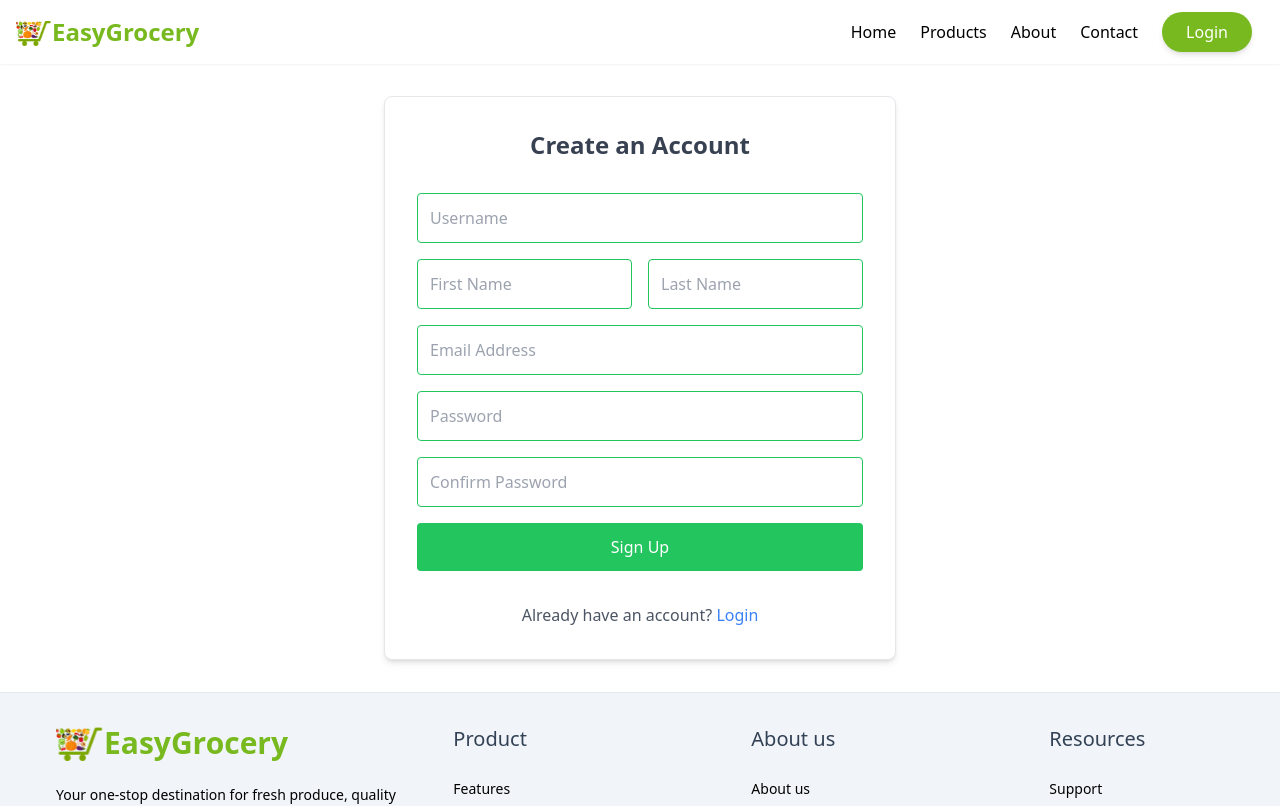
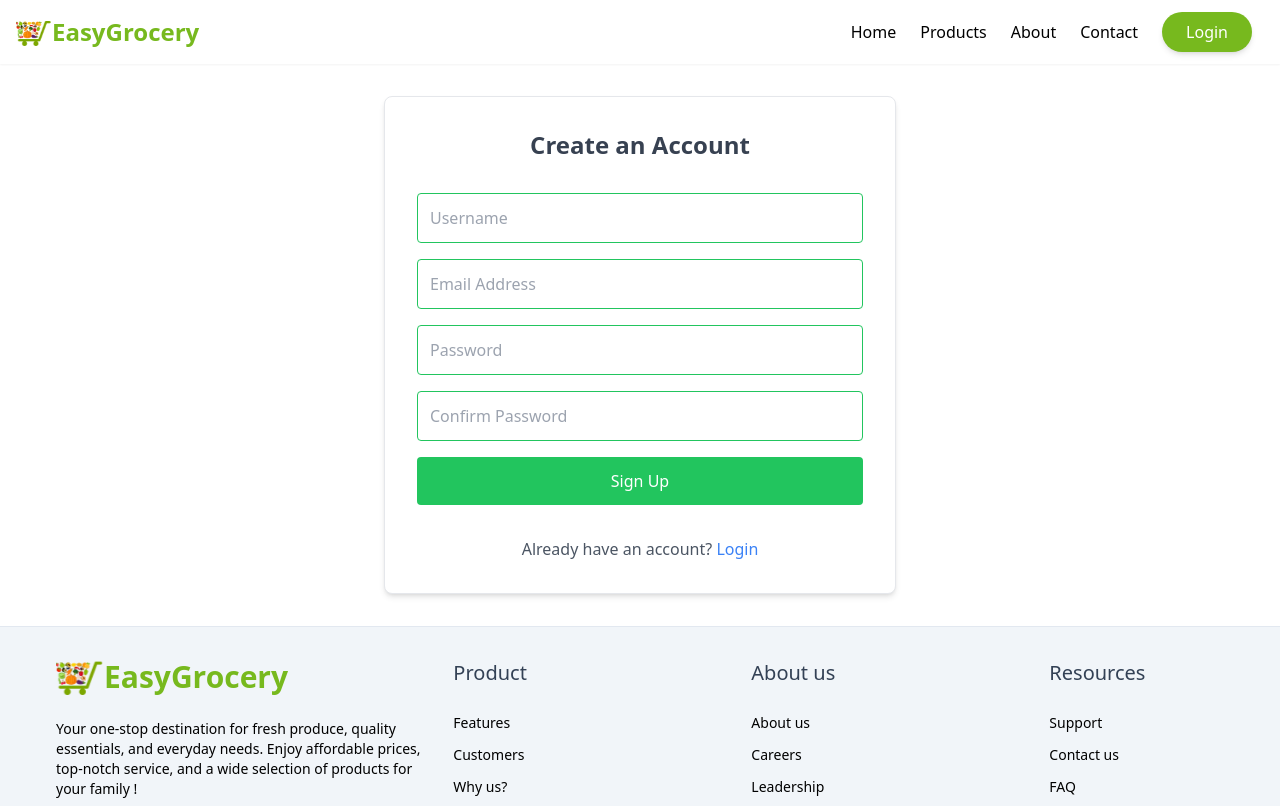
Before and after one commit to mohammadimrans0/EasyGrocery, a Next.js app: page /auth/signup in a window 1280 px wide. Shown: the top 806 px of the page. Built offline with nearby package versions, Linux system fonts and the light colour scheme.

Commit message:
api updated

```diff
--- a/src/app/auth/login/page.tsx
+++ b/src/app/auth/login/page.tsx
@@ -3,7 +3,6 @@ import { useState } from 'react';
 import axios from 'axios';
 import { useRouter } from 'next/navigation';
 import { ToastContainer, toast } from 'react-toastify';
-import 'react-toastify/dist/ReactToastify.css';
 
 export default function Login() {
   const [username, setUsername] = useState('');
@@ -29,8 +28,8 @@ export default function Login() {
       });
 
       if (response.data.token) {
-        localStorage.setItem('token', response.data.token);
-        localStorage.setItem('user_id', response.data.user_id);
+        localStorage.setItem('easygrocery_auth_token', response.data.token);
+        localStorage.setItem('easygrocery_user_id', response.data.user_id);
 
         toast.success('Login successful! Redirecting...');
 
--- a/src/app/auth/signup/page.tsx
+++ b/src/app/auth/signup/page.tsx
@@ -8,8 +8,6 @@ import 'react-toastify/dist/ReactToastify.css';
 export default function Signup() {
   const [formData, setFormData] = useState({
     username: '',
-    first_name: '',
-    last_name: '',
     email: '',
     password: '',
     confirm_password: '',
@@ -39,7 +37,7 @@ export default function Signup() {
     setIsLoading(true);
 
     try {
-      const response = await axios.post('https://easygrocery-server.onrender.com/api/user/register/', formData);
+      const response = await axios.post('https://easygrocery-server.onrender.com/api/user/signup/', formData);
 
       if (response.status === 200) {
         toast.success('Signup successful! Redirecting to login...');
@@ -74,30 +72,6 @@ export default function Signup() {
               required
               className="w-full border p-3 rounded border-green-500"
             />
-          </div>
-          <div className="flex space-x-4">
-            <div className="w-1/2">
-              <input
-                type="text"
-                name="first_name"
-                placeholder="First Name"
-                value={formData.first_name}
-                onChange={handleInputChange}
-                required
-                className="w-full border p-3 rounded border-green-500"
-              />
-            </div>
-            <div className="w-1/2">
-              <input
-                type="text"
-                name="last_name"
-                placeholder="Last Name"
-                value={formData.last_name}
-                onChange={handleInputChange}
-                required
-                className="w-full border p-3 rounded border-green-500"
-              />
-            </div>
           </div>
           <div>
             <input
--- a/src/app/dashboard/user/profile/page.tsx
+++ b/src/app/dashboard/user/profile/page.tsx
@@ -7,6 +7,8 @@ import { UserProfile } from '@/constants/types';
 
 export default function Profile() {
   const { profileData, error, isLoading, updateProfile } = useUserProfile();
+
+  console.log(profileData);
 
   // State to track the editing mode and the updated profile data
   const [isEditing, setIsEditing] = useState(false);
@@ -71,22 +73,22 @@ export default function Profile() {
 
         <div className="flex justify-center mt-4">
           <div className="relative">
+            <Image
+              src={updatedProfile?.image || profileData.image}
+              alt="Profile"
+              width={96}
+              height={96}
+              className="rounded-full border-2 border-gray-300"
+              priority={true}
+            />
             {/* <Image
-              src={updatedProfile?.image || profileData.image || '/images/avatar.png'}
+              src= '/images/avatar.png'
               alt="Profile"
               width={96}
               height={96}
               className="rounded-full border-2 border-gray-300"
               priority={true}
             /> */}
-            <Image
-              src= '/images/avatar.png'
-              alt="Profile"
-              width={96}
-              height={96}
-              className="rounded-full border-2 border-gray-300"
-              priority={true}
-            />
             {isEditing && (
               <input
                 type="file"
--- a/src/components/layout/Navbar.tsx
+++ b/src/components/layout/Navbar.tsx
@@ -91,12 +91,12 @@ const Navbar = () => {
                   >
                     <div className="relative inline-flex items-center justify-center text-white">
                       <Image
-                        // src={profileData.image || "/fallback_image_url.jpg"}
-                        src="/images/avatar.png"
+                        src={profileData.image || "/fallback_image_url.jpg"}
+                        // src="/images/avatar.png"
                         alt="User Profile"
                         title={`${profileData.user.first_name} ${profileData.user.last_name}`}
                         width={36}
-                        height={36}
+                        height={16}
                         className="border-2 border-slate-500 rounded-full"
                       />
                     </div>
--- a/src/lib/api/auth/handleLogout.ts
+++ b/src/lib/api/auth/handleLogout.ts
@@ -10,8 +10,8 @@ export const logout = async () => {
 
     if (response.ok) {
       // Logout successful
-      localStorage.removeItem('user_id');
-      localStorage.removeItem('token');
+      localStorage.removeItem('easygrocery_user_id');
+      localStorage.removeItem('easygrocery_auth_token');
       console.log('Logout successful');
       window.location.href = '/auth/login';
     } else {
--- a/src/lib/api/user/addDeposit.ts
+++ b/src/lib/api/user/addDeposit.ts
@@ -8,7 +8,7 @@ export const addDeposit = async (amount: number) => {
       throw new Error('User ID not found');
     }
 
-    const response = await axios.post('https://easygrocery-server.onrender.com/api/user_profile/deposit/', {
+    const response = await axios.post('https://easygrocery-server.onrender.com/api/user/deposit/', {
       user: userId,
       amount,
     });
--- a/src/lib/api/user/getPurchasedList.ts
+++ b/src/lib/api/user/getPurchasedList.ts
@@ -35,7 +35,7 @@ export const usePurchasedList = () => {
 
         // Fetch the purchased list
         const purchaseResponse = await axios.get(
-          `https://easygrocery-server.onrender.com/api/user_profile/purchase-history/?user=${userId}`
+          `https://easygrocery-server.onrender.com/api/user/purchase-history/?user=${userId}`
         );
         const purchases = purchaseResponse.data.results;
         setPurchasedList(purchases);
--- a/src/lib/api/user/getUserId.ts
+++ b/src/lib/api/user/getUserId.ts
@@ -1,6 +1,6 @@
 export const getUserId = () => {
     if (typeof window !== 'undefined') {
-      return localStorage.getItem('user_id');
+      return localStorage.getItem('easygrocery_user_id');
     }
     return null;
   };
--- a/src/lib/api/user/getUserProfile.ts
+++ b/src/lib/api/user/getUserProfile.ts
@@ -3,10 +3,6 @@ import axios from 'axios';
 import { UserProfile } from '@/constants/types';
 import { getUserId } from '@/lib/api/user/getUserId';
 
-// Define the API response structure
-interface UserProfileResponse {
-  results: UserProfile[];
-}
 
 export const useUserProfile = () => {
   const [profileData, setProfileData] = useState<UserProfile | null>(null);
@@ -24,11 +20,15 @@ export const useUserProfile = () => {
 
     const fetchProfile = async () => {
       try {
-        const response = await axios.get<UserProfileResponse>(
-          `https://easygrocery-server.onrender.com/api/user_profile/profile/?user=${userId}`,
+        const response = await axios.get<UserProfile>(
+          `https://easygrocery-server.onrender.com/api/user/profiles/${userId}`,
           { headers: { 'Content-Type': 'application/json' } }
         );
-        setProfileData(response.data.results[0]);
+
+        if(response){
+          setProfileData(response.data);
+        }
+
       } catch (err: any) {
         setError(err.response?.data?.detail || 'An error occurred while fetching profile data.');
       } finally {
@@ -44,7 +44,7 @@ export const useUserProfile = () => {
     setIsUpdating(true);
     try {
       const response = await axios.put(
-        `https://easygrocery-server.onrender.com/api/user_profile/profile/${profileData?.id}/`,
+        `https://easygrocery-server.onrender.com/api/user/profiles/${profileData?.id}/`,
         updatedProfile,
         { headers: { 'Content-Type': 'application/json' } }
       );
--- a/src/lib/api/user/getUserWishlist.ts
+++ b/src/lib/api/user/getUserWishlist.ts
@@ -26,7 +26,7 @@ export const useUserWishlist = () => {
       try {
         // Fetch the wishlist items
         const response = await axios.get<UserWishlistResponse>(
-          `https://easygrocery-server.onrender.com/api/user_profile/wishlist/?user=${userId}`,
+          `https://easygrocery-server.onrender.com/api/user/wishlist/?user=${userId}`,
           { headers: { 'Content-Type': 'application/json' } }
         );
         const wishlistItems = response.data.results;
@@ -61,7 +61,7 @@ export const useUserWishlist = () => {
   const removeWishlistItem = async (id: number) => {
     try {
       setWishlist((prevWishlist) => prevWishlist.filter((item) => item.id !== id));
-      await axios.delete(`https://easygrocery-server.onrender.com/api/user_profile/wishlist/${id}/`);
+      await axios.delete(`https://easygrocery-server.onrender.com/api/user/wishlist/${id}/`);
     } catch (err) {
       console.error('Error removing item from wishlist:', err);
       alert('Failed to remove item from wishlist.');
--- a/src/lib/api/user/handleCheckout.ts
+++ b/src/lib/api/user/handleCheckout.ts
@@ -14,7 +14,7 @@ export const checkout = async (totalAmount: number) => {
     }
 
     const response = await axios.post(
-      'https://easygrocery-server.onrender.com/api/user_profile/checkout/',
+      'https://easygrocery-server.onrender.com/api/user/checkout/',
       {
         user: userId,
         total_amount: totalAmount,
```
